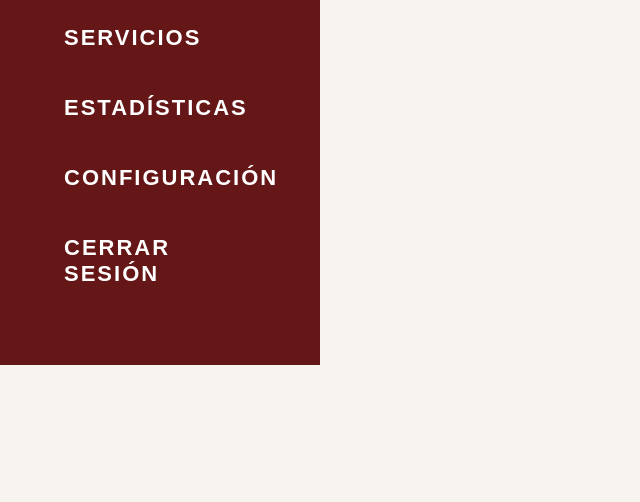
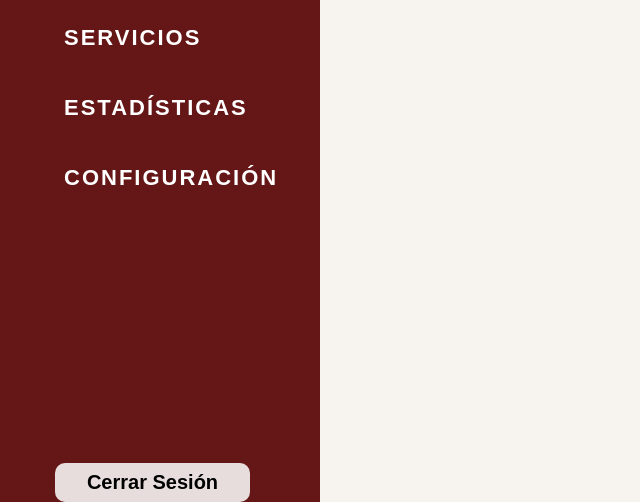
Before and after one commit to keytapia/TP3ids, a Flask app: template frontend/templates/admin/menu.html in a window 1280 px wide. Shown: the part 435-937 px from the top of the page, without its empty margins (0-640 px from the left). Before the commit the page ends 800 px from the top, so only its background shows below. Run offline with Flask 3, Linux system fonts and the light colour scheme; the template is opened without the code that fills it, so the values that code supplies are empty.

Commit message:
el boton de cerrar sesion q t redirige ya tiene su estilo css

```diff
--- a/frontend/static/styles/admin.css
+++ b/frontend/static/styles/admin.css
@@ -101,6 +101,32 @@ body {
 
     background-color: rgba(255, 255, 255, 0.16);
 
+}
+
+.volverinicio {
+
+    display: block;
+    margin: 250px 70px 0 55px;
+    padding: 8px 10px !important;
+    background-color: #E8DDDD;
+    color: #000000 !important;
+    text-align: center !important;
+    text-decoration: none;
+
+    letter-spacing: 0px !important;
+    text-transform: none !important;
+
+    border-radius: 10px;
+    font-size: 20px !important;
+    white-space: nowrap;
+    font-weight: 600 !important;
+    transition: background-color 0.2s ease;
+
+}
+
+.volverinicio:hover {
+    background-color: #DDD0C0;
+    transform: translateY(-2px);
 }
 
 /* CONTENIDO PRINCIPAL */
--- a/frontend/templates/admin/base.html
+++ b/frontend/templates/admin/base.html
@@ -58,7 +58,7 @@
                     Configuración
                 </a>
 
-                <a href="{{ url_for('inicio.inicio') }}">
+                <a href="{{ url_for('inicio.inicio') }}" class="volverinicio">
                     Cerrar Sesión
                 </a>
             </nav>
```
